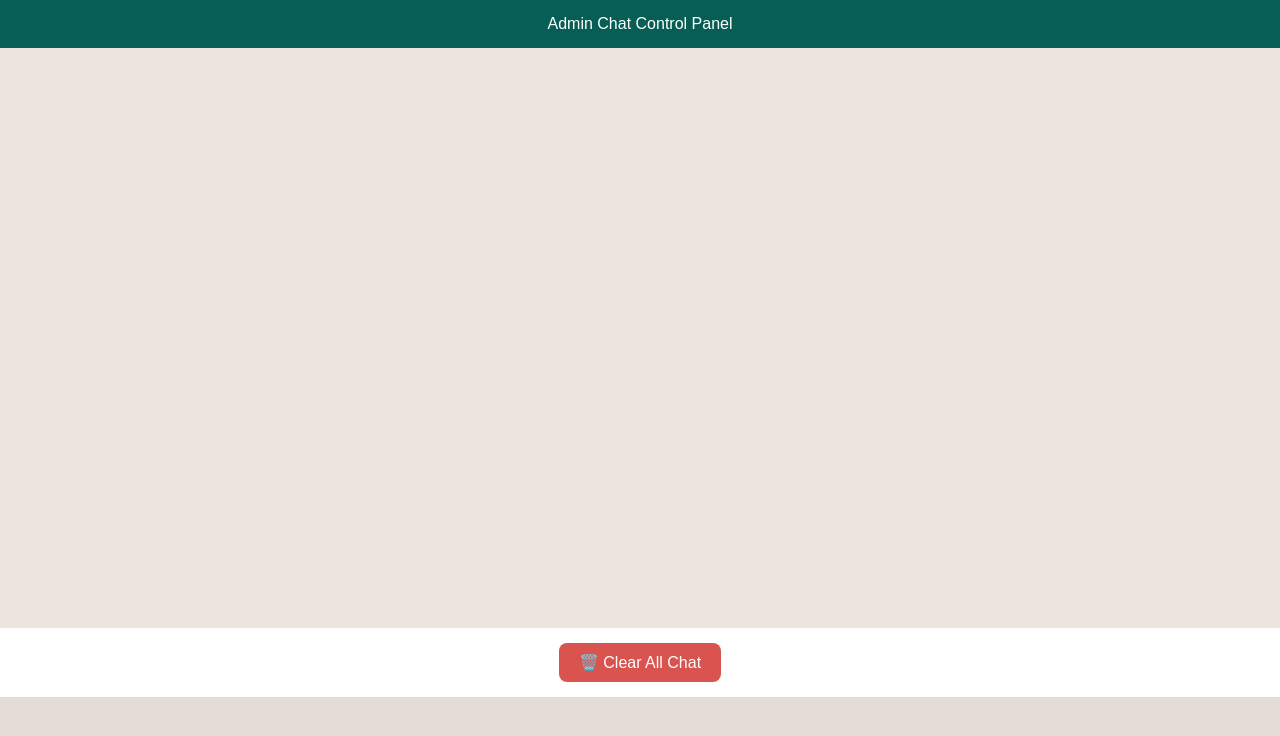
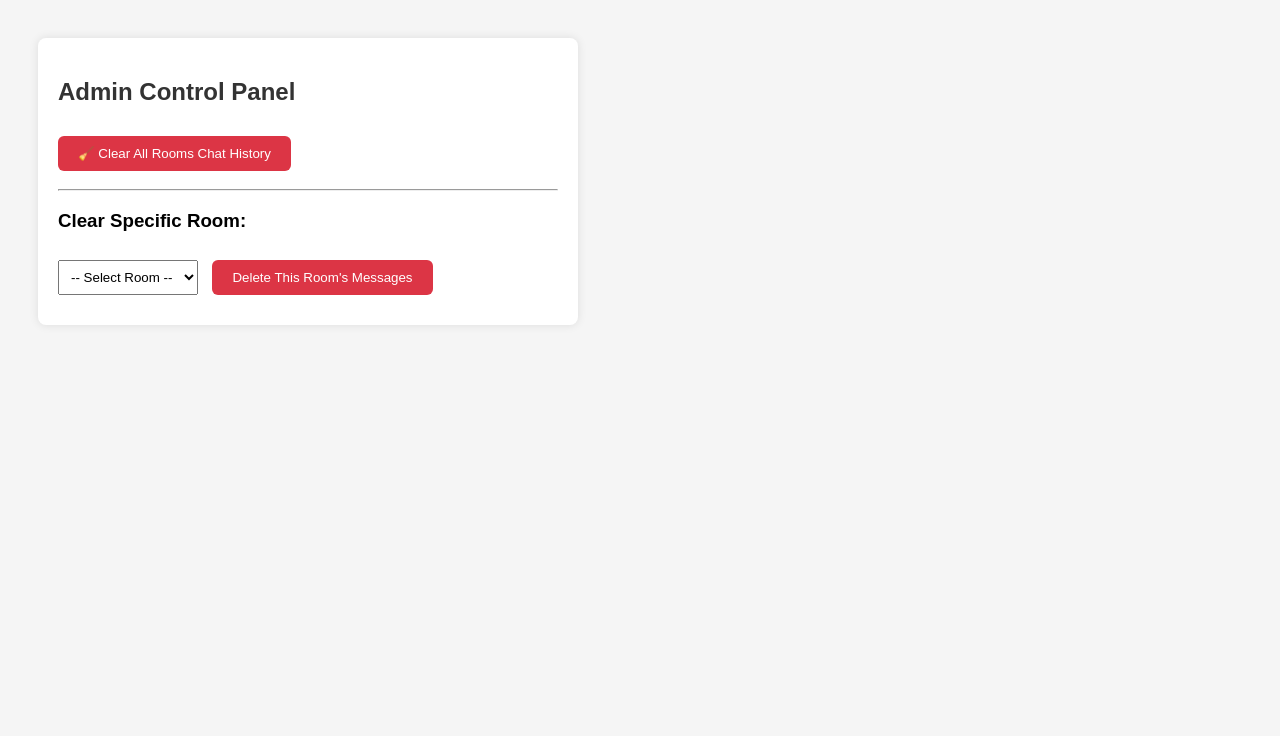
Before and after one commit to bkg001/chatbox, a Flask app: page /admin in a window 1280 px wide. Shown: the top 736 px of the page. Run offline with Flask 3, Linux system fonts and the light colour scheme; data that the repository does not hold is empty; some libraries are stand-ins or nearby versions.

Commit message:
Added admin panel with all and specific room chat clear options

```diff
--- a/app.py
+++ b/app.py
@@ -144,3 +144,19 @@ def handle_send_message(data):
 if __name__ == '__main__':
     port = int(os.environ.get('PORT', 5000))
     socketio.run(app, host='0.0.0.0', port=port)
+# Get all room names for admin dropdown
+@app.route('/get_rooms')
+def get_rooms():
+    messages = load_messages()
+    return jsonify({'rooms': list(messages.keys())})
+
+# Clear a specific room's messages
+@app.route('/clear_room_chat', methods=['POST'])
+def clear_room_chat():
+    data = request.json
+    room = data.get('room')
+    messages = load_messages()
+    if room in messages:
+        del messages[room]
+        save_messages(messages)
+    return '', 204
--- a/templates/admin.html
+++ b/templates/admin.html
@@ -1,123 +1,94 @@
 <!DOCTYPE html>
 <html>
 <head>
-  <meta charset="UTF-8">
-  <title>Admin Panel - Clear Chat</title>
-  <meta name="viewport" content="width=device-width, initial-scale=1.0">
-  <script src="https://cdn.socket.io/4.0.0/socket.io.min.js"></script>
+  <title>Admin Panel</title>
   <style>
     body {
       font-family: Arial, sans-serif;
-      background-color: #e5ddd5;
-      margin: 0;
+      padding: 30px;
+      background: #f5f5f5;
     }
-
-    header {
-      background-color: #075e54;
+    h2 {
+      color: #333;
+    }
+    button {
+      padding: 10px 20px;
+      margin: 10px 0;
+      background: #dc3545;
       color: white;
-      padding: 15px;
-      text-align: center;
-    }
-
-    #chat-box {
-      padding: 10px;
-      height: 70vh;
-      overflow-y: auto;
-      background: #ece5dd;
-    }
-
-    .msg {
-      background-color: white;
-      margin: 10px;
-      padding: 10px;
-      border-radius: 8px;
-      position: relative;
-      max-width: 60%;
-    }
-
-    .admin-delete {
-      position: absolute;
-      bottom: -5px;
-      right: -5px;
-      background-color: red;
-      color: white;
-      border-radius: 50%;
-      font-size: 12px;
-      padding: 4px;
+      border: none;
+      border-radius: 6px;
       cursor: pointer;
     }
-
-    #controls {
-      padding: 15px;
-      text-align: center;
-      background-color: #fff;
+    select {
+      padding: 8px;
+      margin-right: 10px;
     }
-
-    #clear-btn {
-      background-color: #d9534f;
-      color: white;
-      padding: 10px 20px;
-      border: none;
+    .card {
+      background: white;
+      padding: 20px;
       border-radius: 8px;
-      font-size: 16px;
-      cursor: pointer;
-    }
-
-    img {
-      max-width: 100%;
+      max-width: 500px;
+      box-shadow: 0 0 10px rgba(0,0,0,0.1);
     }
   </style>
 </head>
 <body>
-  <header>Admin Chat Control Panel</header>
-  <div id="chat-box"></div>
+  <div class="card">
+    <h2>Admin Control Panel</h2>
 
-  <div id="controls">
-    <button id="clear-btn" onclick="clearChat()">🗑️ Clear All Chat</button>
+    <!-- Option 1: Clear All -->
+    <form onsubmit="clearAllChats(); return false;">
+      <button type="submit">🧹 Clear All Rooms Chat History</button>
+    </form>
+
+    <hr>
+
+    <!-- Option 2: Clear specific room -->
+    <h3>Clear Specific Room:</h3>
+    <select id="roomSelect">
+      <option value="">-- Select Room --</option>
+    </select>
+    <button onclick="clearRoom()">Delete This Room's Messages</button>
   </div>
 
   <script>
-    const socket = io();
-    const room = "admin";
+    // Get all room names from backend
+    fetch('/get_rooms')
+      .then(res => res.json())
+      .then(data => {
+        const select = document.getElementById('roomSelect');
+        data.rooms.forEach(room => {
+          const option = document.createElement('option');
+          option.value = room;
+          option.textContent = room;
+          select.appendChild(option);
+        });
+      });
 
-    socket.emit('join', { room: room, name: 'Admin' });
-
-    socket.on('message', data => {
-      const msg = document.createElement('div');
-      msg.classList.add('msg');
-      msg.innerHTML = `<strong>${data.user}:</strong><br>`;
-
-      if (data.type === 'image' || data.type === 'sticker') {
-        const img = document.createElement('img');
-        img.src = data.image_url;
-        msg.appendChild(img);
-      } else {
-        msg.innerHTML += data.text;
+    function clearAllChats() {
+      if (confirm("Are you sure you want to delete ALL rooms' chat history?")) {
+        fetch('/clear_all_chats', { method: 'POST' })
+          .then(res => {
+            if (res.ok) alert("✅ All chats deleted successfully!");
+            else alert("Error deleting.");
+          });
       }
-
-      const del = document.createElement('span');
-      del.className = 'admin-delete';
-      del.innerText = 'X';
-      del.onclick = () => deleteMessage(data.timestamp);
-      msg.appendChild(del);
-
-      document.getElementById('chat-box').appendChild(msg);
-    });
-
-    function deleteMessage(timestamp) {
-      fetch('/delete_message_admin', {
-        method: 'POST',
-        headers: { 'Content-Type': 'application/json' },
-        body: JSON.stringify({ timestamp: timestamp })
-      });
     }
 
-    function clearChat() {
-      fetch('/clear_all_chats', {
-        method: 'POST'
-      }).then(() => {
-        document.getElementById('chat-box').innerHTML = '';
-      });
+    function clearRoom() {
+      const room = document.getElementById('roomSelect').value;
+      if (!room) return alert("Please select a room first.");
+      if (confirm(`Are you sure you want to delete all messages in "${room}"?`)) {
+        fetch('/clear_room_chat', {
+          method: 'POST',
+          headers: { 'Content-Type': 'application/json' },
+          body: JSON.stringify({ room: room })
+        }).then(res => {
+          if (res.ok) alert(`✅ "${room}" chat cleared.`);
+          else alert("Error clearing room.");
+        });
+      }
     }
   </script>
 </body>
```
